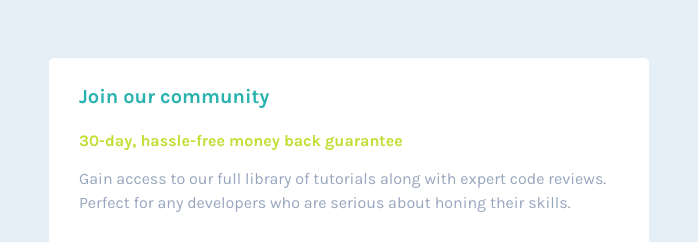
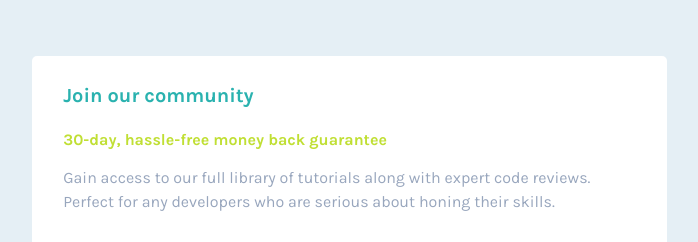
Before and after one commit to rsauerwein/single-price-grid, a plain HTML site: page index.html in a window 1280 px wide. Shown: the part 112-354 px from the top of the page, without its empty margins (291-989 px from the left). Drawn offline with Linux system fonts and the light colour scheme.

Commit message:
Adjust width

```diff
--- a/css/style.css
+++ b/css/style.css
@@ -69,7 +69,7 @@ li {
 
 .container {
     width: 90%;
-    max-width: 600px;
+    max-width: 635px;
     display: flex;
     flex-direction: column;
 }
```
